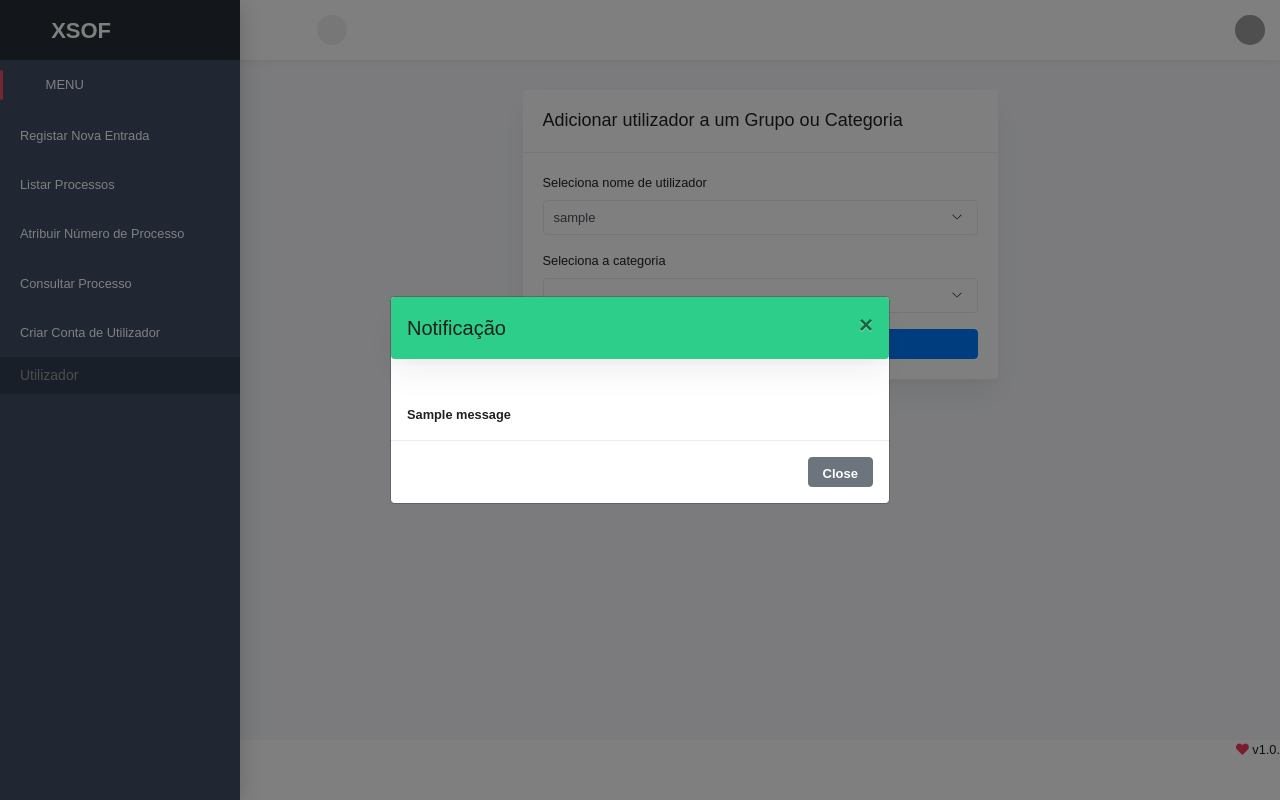
After one commit to ismaely/the-Bugs-angola, a Django app: page /utilizador/set_user_groups in a window 1280 px wide. The commit adds this page. Run offline with Django 4.2, Linux system fonts and the light colour scheme; a user stored in the database is signed in; tables that the repository leaves empty hold one stand-in row (values such as "Sample post"); one stand-in notice (Sample message) is shown; lists and menus that the app fills with data are empty; some libraries are stand-ins or nearby versions; some web fonts are replaced; grey boxes are pictures that could not be loaded.

Commit message:
create funcrion to add permission for uder

```diff
--- a/templates/baseHome.html
+++ b/templates/baseHome.html
@@ -107,12 +107,11 @@
                     <a href="{% url 'utilizador:novo-utilizador' %}" class="menu-item">Nova Conta</a>
                     <a href="{% url 'utilizador:list-users' %}" class="menu-item">Listar Conta de Utilizador</a>
                     <a href="" class="menu-item">Consultar</a>
-                    <a href="{% url 'utilizador:add_categoria' %} " class="menu-item">Nova Categoria</a>
-                    <a href="{% url 'utilizador:list-group' %} " class="menu-item">Lista Categorias</a>
+                    <a href="{% url 'utilizador:add_categoria' %}" class="menu-item">Nova Categoria</a>
+                    <a href="{% url 'utilizador:list-group' %}" class="menu-item">Lista Categorias</a>
                     <a href="{% url 'utilizador:set-category-privilege' %}" class="menu-item">Atribuir Previlegios a Categoria </a>
-                    <a href="" class="menu-item">Atribuir Categoria a Utilizador</a>
+                    <a href="{% url 'utilizador:set-user-groups' %}" class="menu-item">Atribuir Categoria a Utilizador</a>
                     <a href="" class="menu-item">Atribuir Previlegios a Utilizador</a>
-                    <a href="" class="menu-item">previlegios</a>
                   </div>
                 </div>
                 <!-- <div class="nav-lavel">REPARTIÇÃO DE <br />INVESTIGAÇÃO</div>
--- a/templates/utilizador/list_group.html
+++ b/templates/utilizador/list_group.html
@@ -4,7 +4,7 @@
   <div class="col-sm-12">
     <div class="card">
       <div class="card-header d-block">
-        <h3>Lista dos grupos</h3>
+        <h3>Lista dos grupos / categoria</h3>
       </div>
       <div class="card-body">
         <div class="dt-responsive">
--- /dev/null
+++ b/templates/utilizador/set_user_groups.html
@@ -0,0 +1,74 @@
+{% extends 'baseHome.html' %}{% block corpo %}{% load static %}
+<div class="row">
+  <div class="col-sm-3"></div>
+  <div class="col-sm-6">
+    {% if messages %}
+    <script language="JavaScript">
+      $(function () {
+        $("#exampleModalCenter").modal("show");
+      });
+    </script>
+
+    {% endif %}
+    <div class="card">
+      <div class="card-header"><h3>Adicionar utilizador a um Grupo ou Categoria</h3></div>
+      <div class="card-body">
+        <div class="row">
+          <div class="col-md-12">
+            <form class="sample-form" action="{% url 'utilizador:set-user-groups' %}" method="POST" enctype="multipart/form">
+              {% csrf_token %}
+              <label for="">Seleciona nome de utilizador</label>
+              <div class="input-group">
+                <select class="form-control select2" name="user">
+                  {% for user in listaUser %}
+                  <option value="{{ user.username }}">{{ user.username }}</option>
+                  {% endfor %}
+                </select>
+              </div>
+              <div class="row">
+                <div class="col-sm-12 col-xl-12">
+                  <label for="">Seleciona a categoria </label>
+                  <div class="input-group">
+                    <select class="form-control select2" name="categoria">
+                      {% for group in categoria %}
+                      <option value="{{ group.name }}">{{ group.name }}</option>
+                      {% endfor %}
+                    </select>
+                  </div>
+                </div>
+              </div>
+              <div class="row">
+                <div class="col-sm-12 col-xl-12">
+                  <div class="input-group-append">
+                    <button class="btn btn-primary btn-block" type="submit">Salvar</button>
+                  </div>
+                </div>
+              </div>
+            </form>
+          </div>
+        </div>
+      </div>
+    </div>
+  </div>
+</div>
+<div class="modal fade" id="exampleModalCenter" tabindex="-1" role="dialog" aria-labelledby="exampleModalCenterLabel" aria-hidden="true">
+  <div class="modal-dialog modal-dialog-centered" role="document">
+    <div class="modal-content">
+      {% for message in messages %} {% if message.tags == 'warning' %}
+      <div class="modal-header widget bg-danger">
+        {% else %}
+        <div class="modal-header widget bg-success">
+          {% endif %}
+          <h5 class="modal-title" id="exampleModalCenterLabel">Notificação</h5>
+          <button type="button" class="close" data-dismiss="modal" aria-label="Close"><span aria-hidden="true">&times;</span></button>
+        </div>
+        <div class="modal-body"><strong>{{ message }}</strong> <br /></div>
+        {% endfor %}
+        <div class="modal-footer">
+          <button type="button" class="btn btn-secondary" data-dismiss="modal">Close</button>
+        </div>
+      </div>
+    </div>
+  </div>
+</div>
+{% endblock %}
--- a/utilizador/urls.py
+++ b/utilizador/urls.py
@@ -14,5 +14,6 @@ urlpatterns = [
     path('reset_password/<int:pk>/', views.reset_password, name="reset-password"),
     path('set_category_privilege', views.set_category_privilege, name="set-category-privilege"),
     path('list_group', views.list_group, name="list-group"),
+    path('set_user_groups', views.set_user_groups, name="set-user-groups"),
 
 ]
--- a/utilizador/views.py
+++ b/utilizador/views.py
@@ -1,7 +1,7 @@
 from django.shortcuts import render
 from django.contrib.auth.models import User, Group, Permission
 from django.contrib.auth import authenticate, login, logout
-from django.contrib.auth.decorators import login_required
+from django.contrib.auth.decorators import login_required, permission_required
 from django.contrib.auth.hashers import check_password
 from django.urls import reverse, path
 from django.contrib import messages
@@ -15,6 +15,8 @@ from utilizador.models import Utilizador,Permissao_Nao_Visivel
 
 
 
+#função que vai listar todos os grupos ou sej acategorias existente
+#@permission_required('polls.add_choice', login_url='/loginpage/')
 @login_required
 def list_group(request):
     lista = Group.objects.all()
@@ -22,7 +24,28 @@ def list_group(request):
     return render(request, 'utilizador/list_group.html', context)
 
 
+# função que vai colocar um utilizador em um determinado grupo, que tem previlegios ou não
 @login_required
+def set_user_groups(request):
+    if request.method == 'POST':
+        users = request.POST.get('user')
+        categoria = request.POST.get('categoria')
+        if users is not None and categoria is not None:
+            group = Group.objects.get(name=categoria)
+            user = User.objects.get(username=users)
+            user.groups.add(group)
+            messages.success(request, 'O usuario adicionado no grupo co sucesso')
+
+    list_User = User.objects.all()
+    lista = Group.objects.all()
+
+    context = {'listaUser': list_User, 'categoria': lista}
+    return render(request, 'utilizador/set_user_groups.html', context)
+
+
+
+# função que vai atribuir previlegios a um determinado grupo
+@login_required(login_url='/accounts/login/')
 def set_category_privilege(request):
     if request.method == 'POST':
         permissao = []
@@ -46,6 +69,7 @@ def set_category_privilege(request):
 
 # função responsavel pela listas de todos utilizador
 @login_required
+#@permission_required('polls.add_choice', raise_exception=True)
 def list_users(request):
     #print(request.META['REMOTE_ADDR'])
     list_user = Utilizador.objects.select_related('user').filter(user__is_superuser=False)
```
Also changed, not shown: templates/bug/home.html (+65 -1 lines).
